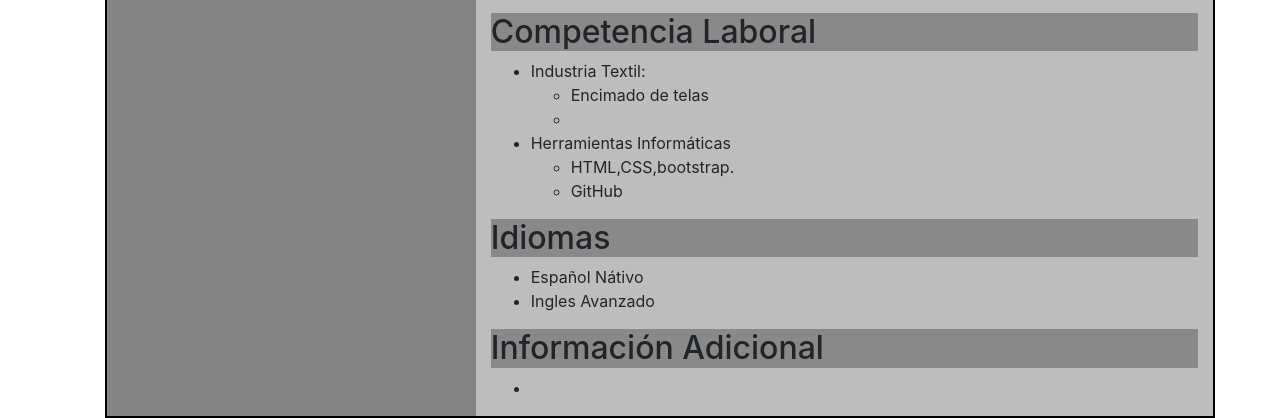
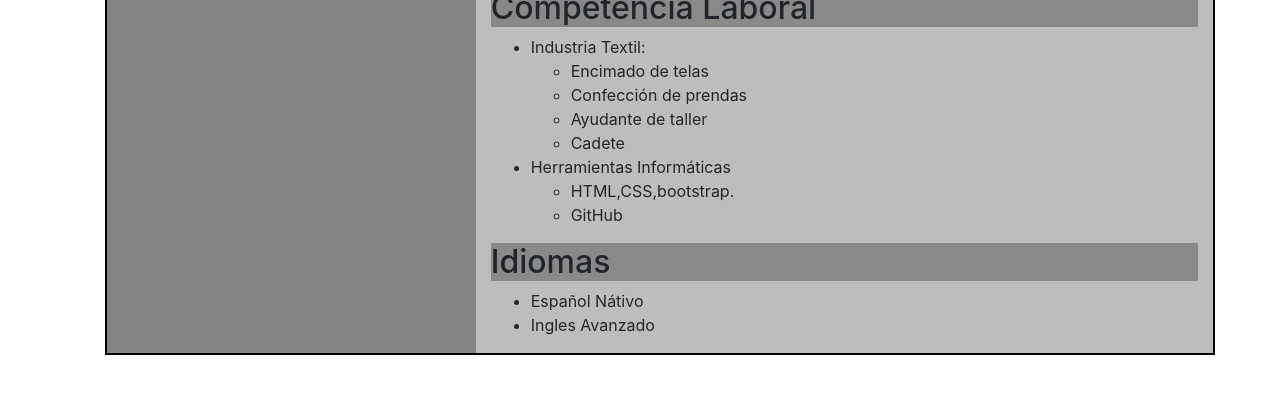
Before and after one commit to FedeNicoRodriguez/Curriculum, a plain HTML site: page index.html in a window 1280 px wide. Shown: the part 713-1131 px from the top of the page. After the commit the page ends 1068 px from the top, so only its background shows below. Drawn offline with Linux system fonts and the light colour scheme.

Commit message:
Update index.html

```diff
--- a/index.html
+++ b/index.html
@@ -41,7 +41,6 @@
 							<li>Estudio Secundario, "Escuela Superior de Educación Artística en Música Juan Pedro Esnaola "
 								<ul>
 									<li>Titulo Bachiller</li>
-									<li>Titulo Interprete en Guitarra Clasica</li>
 									<li>Saavedra, CABA, Argentina</li>
 									<li>2014-2018</li>
 								</ul>
@@ -83,7 +82,9 @@
 							<li>Industria Textil:
 								<ul>
 									<li>Encimado de telas</li>
-									<li></li>
+									<li>Confección de prendas</li>
+									<li>Ayudante de taller</li>
+									<li>Cadete</li>
 								</ul>
 							</li>
 							<li>Herramientas Informáticas
@@ -99,12 +100,6 @@
 						<ul>
 							<li>Español Nátivo</li>
 							<li>Ingles Avanzado</li>
-						</ul>
-						<h2 class="hd">Información Adicional </h2>
-						<ul>
-							<li> </li>
-						</ul>
-					</div>
 				</div>
 			</div>
 		</div>
```
